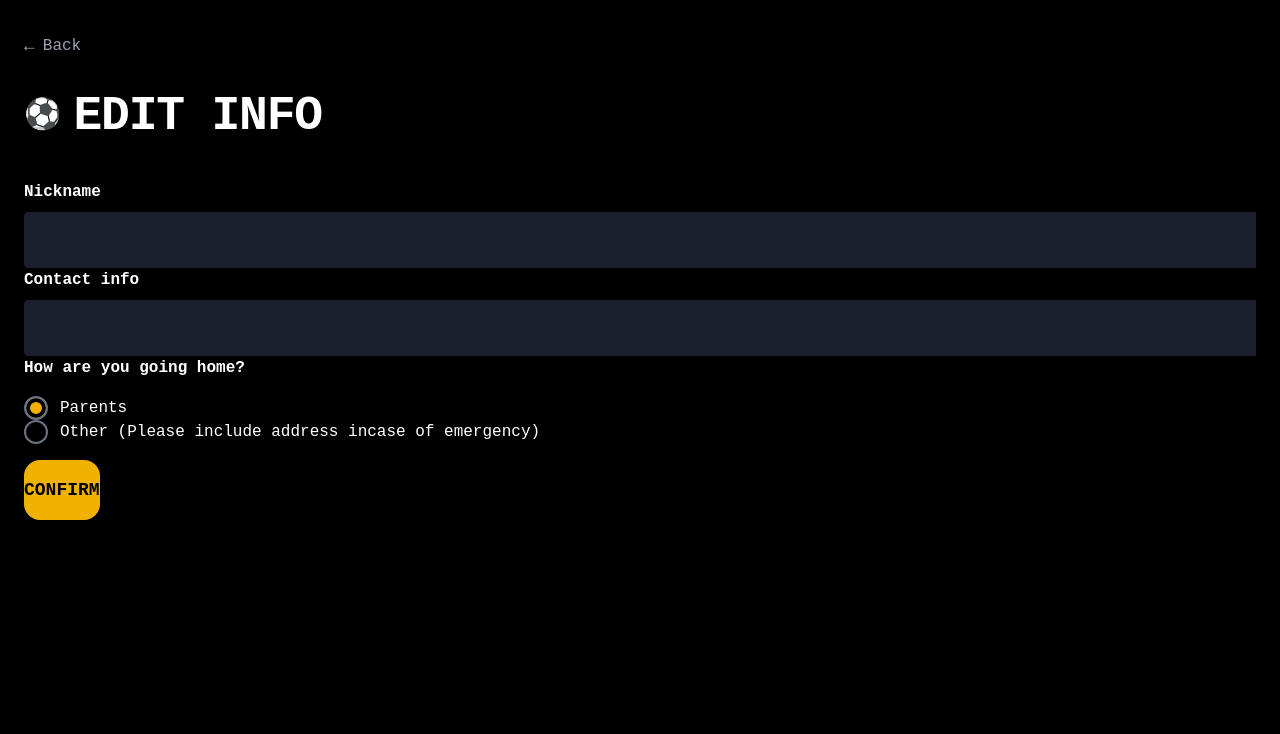
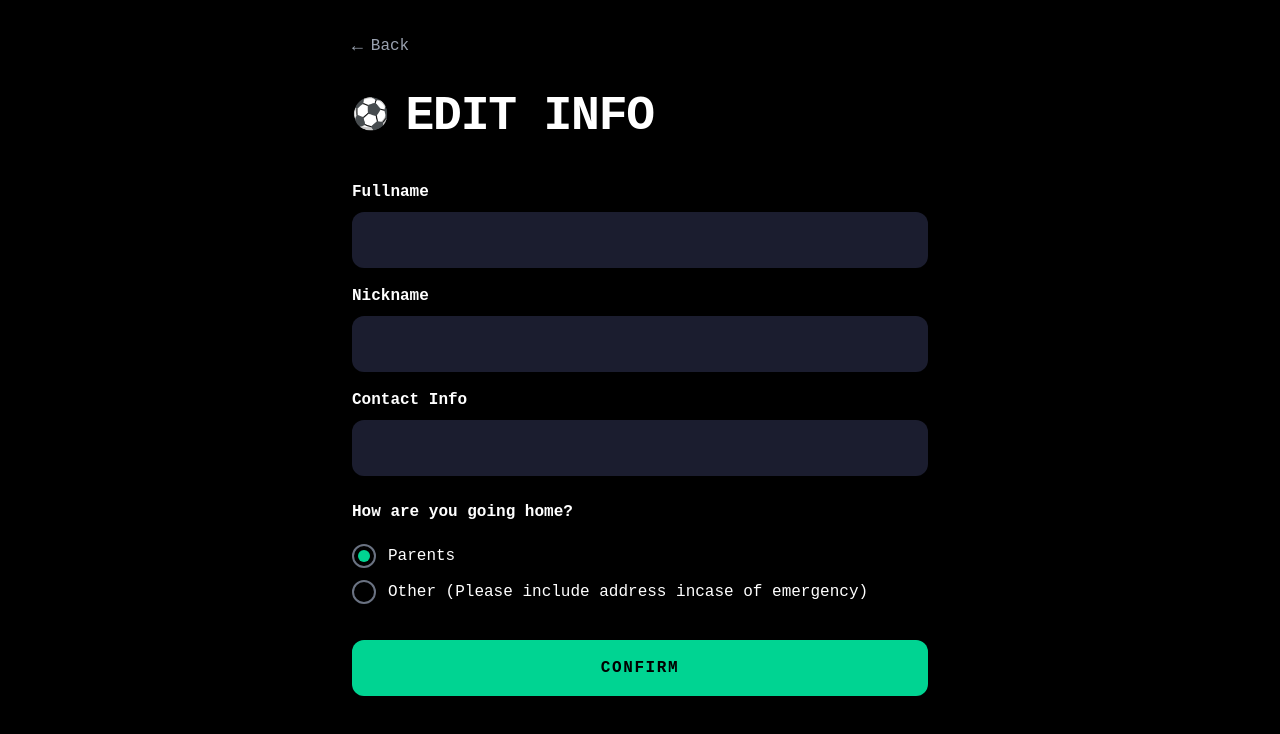
Before and after one commit to Davidsenec/first-drink-se18-frontend, a Next.js app: page /edit-info in a window 1280 px wide. Shown: the top 734 px of the page. Built offline with nearby package versions, Linux system fonts and the light colour scheme.

Commit message:
update components & fix edit-info

```diff
--- a/src/app/edit-info/page.tsx
+++ b/src/app/edit-info/page.tsx
@@ -1,8 +1,9 @@
 "use client";
 
-import { useState } from "react" ;
-import TextInput from "@/components/ui/TextInput";
-import Button from "@/components/ui/Button";
+import { useState } from "react";
+import TextInput from "@/components/ui/TextInputBM";
+import Button from "@/components/ui/ButtonBM";
+import RadioOption from "@/components/ui/RadioOption";
 import Link from "next/link";
 
 export default function EditInfoPage() {
@@ -12,119 +13,91 @@ export default function EditInfoPage() {
     const [goingHome, setGoingHome] = useState<"parents" | "other">("parents");
     const [address, setAddress] = useState("");
 
+    const handleConfirm = () => {
+        console.log({ fullName, Nickname, ContactInfo, goingHome, address });
+        // placeholder wait for backend
+    };
+
     return (
         <div className="min-h-screen bg-black text-white px-6 py-8">
-            <button className="flex items-center gap-2 text-gray-400 hover:text-white transition-colors">
-                <span className="text-lg">←</span>
-                <span><Link href="../">Back</Link></span>
-            </button>
+            <div className="w-full max-w-md sm:max-w-lg md:max-w-xl mx-auto">
 
+                {/* Back button */}
+                <Link href="../" className="flex items-center gap-2 text-gray-400 hover:text-white transition-colors">
+                <span className="text-lg"> ← </span>
+                <span>Back</span>
+                </Link>
 
                 {/* Header */}
-            <div className="flex items-center gap-3 mt-8 mb-10">
+                <div className="flex items-center gap-4 mt-8 mb-10">
                     <span className="text-3xl">⚽</span>
-                <h1 className="text-5xl font-black bold tracking-tight">
-                    EDIT INFO
-                </h1>
+                    <h1 className="text-5xl font-black tracking-tight">EDIT INFO</h1>
                 </div>
 
+                <div className="flex flex-col gap-4 mt-4">
 
                     {/* Fullname */}
-            {/* <div className="flex flex-col gap-7"></div>
-                <div>
-                    <label className="block font-bold mb-2">Full name</label>
-                    <input
-                        type="text"
+                    <TextInput
+                        label="Fullname"
                         value={fullName}
-                        onChange={(e) => setFullName(e.target.value)}
-                        className="w-full bg-[#1c1f2e] rounded-l px-4 py-4 outline-none focus:ring-2 focus:ring-yellow-500"
+                        onChange={setFullName}
                     />
-                </div> */}
-            {/* <TextInput
-                label = "Fullname"
-                value = {fullName}
-                onChange = {setFullName}
-            /> */}
-
 
                     {/* Nickname */}
-            <div className="flex flex-col gap-7"></div>
-                <div>
-                    <label className="block font-bold mb-2">Nickname</label>
-                    <input
-                        type="text"
+                    <TextInput
+                        label="Nickname"
                         value={Nickname}
-                        onChange={(e) => setNickName(e.target.value)}
-                        className="w-full bg-[#1c1f2e] rounded-l px-4 py-4 outline-none focus:ring-2 focus:ring-yellow-500"
+                        onChange={setNickName}
+                    />
+
+                    {/* Contact info */}
+                    <TextInput
+                        label="Contact Info"
+                        value={ContactInfo}
+                        onChange={setContactInfo}
                     />
                 </div>
 
-
-            {/* Contact info */}
-            <div className= "flex f;ex-col gap-7"></div>
-                <div>
-                    <label className="block font-bold mb-2">Contact info</label>
-                    <input
-                        type="text"
-                        value={ContactInfo}
-                        onChange={(e) => setContactInfo(e.target.value)}
-                        className="w-full bg-[#1c1f2e] rounded-l px-4 py-4 outline-none focus:ring-2 focus:ring-yellow-500"
-                    />
-                </div>
-
-
                 {/* Going home */}
-            <div className="flex flex-col gap-1">
+                <div className="flex flex-col gap-1 mt-6">
                 <label className="block font-bold mb-3">
                     How are you going home?
                 </label>
 
                 <div>
-                    <label className="flex items-center gap-3 cursor-pointer">
-                    <input
-                        type="radio"
-                        name="goingHome"
+                    <div className="flex flex-col gap-3 mt-1">
+                        <RadioOption
+                            label="Parents"
                             checked={goingHome === "parents"}
                             onChange={() => setGoingHome("parents")}
-                        className="appearance-none w-6 h-6 rounded-full border-2 border-gray-500 checked:bg-yellow-500 checked:ring-4 checked:ring-inset checked:ring-black relative cursor-pointer"
                         />
-                    <span>Parents</span>
-                    </label>
 
-                    <label className="flex items-center gap-3 cursor-pointer">
-                        <input
-                            type="radio"
-                            name="goingHome"
+                        <RadioOption
+                            label="Other (Please include address incase of emergency)"
                             checked={goingHome === "other"}
                             onChange={() => setGoingHome("other")}
-                            className="appearance-none w-6 h-6 rounded-full border-2 border-gray-500 checked:bg-yellow-500 checked:ring-4 checked:ring-inset checked:ring-black relative cursor-pointer"
                         />
-                    <span>Other (Please include address incase of emergency)</span>
-                    </label>
+                        </div>
 
                     {/* Conditional address */}
+                        <div className="flex flex-col mt-2">
                         {goingHome === "other" && (
-                    <input
-                        type="text"
+                            <TextInput
+                            label=""
+                            value={address}
+                            onChange={setAddress}
                             placeholder="Emergency address"
-                        value={address}
-                        onChange={(e) => setAddress(e.target.value)}
-                        className="w-full bg-[#1c1f2e] rounded-xl px-4 py-4 outline-none focus:ring-2 focus:ring-yellow-500 ml-9"
                             />
                         )}
-
+                        </div>
                     </div>
                 </div>
 
                 {/* Confirm button */}
-            <button
-                // onClick={variable}
-                // connec to back
-                className="flex items-center justify-center bg-yellow-500 hover:bg-yellow-400 transition-colors text-black font-extrabold text-lg rounded-2xl py-4 mt-4"
-            >
-            CONFIRM
-            </button>
-
+                <div className="mt-1">
+                    <Button onClick={handleConfirm}>CONFIRM</Button>
+                </div>
+            </div>
         </div>
     );
 }
--- /dev/null
+++ b/src/components/ui/ButtonBM.tsx
@@ -0,0 +1,28 @@
+type ButtonProps = {
+  children: React.ReactNode;
+  onClick?: () => void;
+};
+
+export default function Button({
+  children,
+  onClick
+}: ButtonProps) {
+  return (
+    <button
+    onClick={onClick}
+      className="
+        w-full
+        rounded-xl
+        bg-emerald-400
+        py-4
+        font-bold
+        tracking-widest
+        text-black
+        hover:bg-emerald-500
+        mt-6
+      "
+    >
+      {children}
+    </button>
+  );
+}
--- /dev/null
+++ b/src/components/ui/RadioOption.tsx
@@ -0,0 +1,26 @@
+// components/ui/RadioOption.tsx
+type RadioOptionProps = {
+  label: string;
+  checked: boolean;
+  onChange: () => void;
+};
+
+export default function RadioOption({ label, checked, onChange }: RadioOptionProps) {
+  return (
+    <label className="flex items-center gap-3 cursor-pointer">
+      <span className="relative w-5 h-5 sm:w-6 sm:h-6 rounded-full border-2 border-gray-500 flex items-center justify-center shrink-0">
+        <input
+          type="radio"
+          name="goingHome"
+          checked={checked}
+          onChange={onChange}
+          className="absolute inset-0 opacity-0 cursor-pointer"
+        />
+        {checked && (
+          <span className="w-2.5 h-2.5 sm:w-3 sm:h-3 rounded-full bg-emerald-400" />
+        )}
+      </span>
+      <span className="text-sm sm:text-base">{label}</span>
+    </label>
+  );
+}
--- /dev/null
+++ b/src/components/ui/TextInputBM.tsx
@@ -0,0 +1,38 @@
+type TextInputProps = {
+  label: string;
+  value: string;
+  onChange: (value: string) => void;
+  type?: string;
+  placeholder?: string;
+};
+
+export default function TextInput({
+  label,
+  value,
+  onChange,
+  type = "text",
+  placeholder,
+}: TextInputProps) {
+  return (
+    <div className="flex flex-col gap-2">
+      <label className="font-semibold text-white">{label}</label>
+
+      <input
+        type={type}
+        value={value}
+        onChange={(e) => onChange(e.target.value)}
+        placeholder={placeholder}
+        className="
+          w-full
+          rounded-xl
+          bg-[#1B1D2F]
+          px-5
+          py-4
+          text-white
+          focus:outline-none
+        "
+
+      />
+    </div>
+  );
+}
```
Lines whose indentation alone changed are shown as unchanged.
